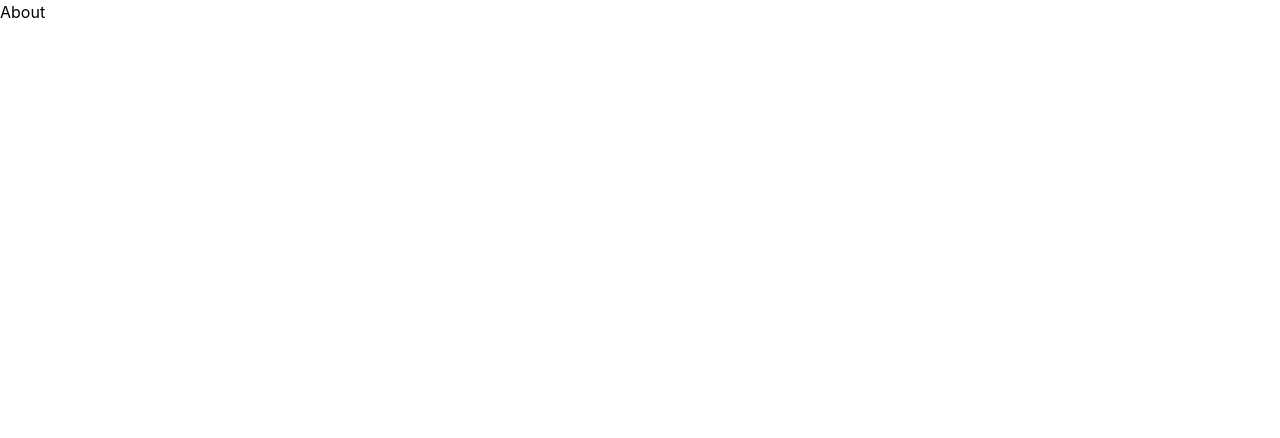
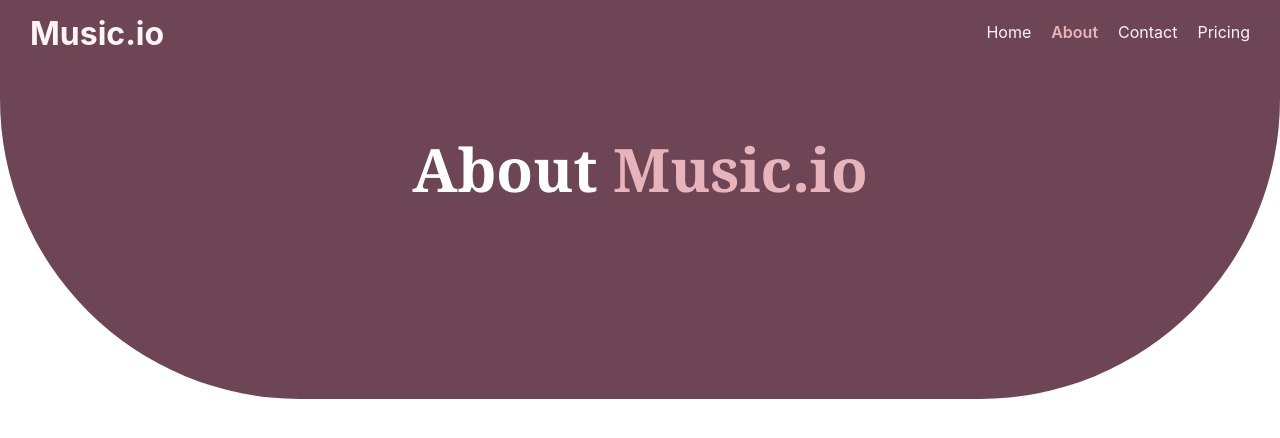
Before and after one commit to TaniaArafin/Music, a React (Create React App) app: page /about in a window 1280 px wide. Shown: the top 438 px of the page. Built offline with nearby package versions, Linux system fonts and the light colour scheme.

Commit message:
Implement Navbar component and refactor About and Header components to use it

```diff
--- a/src/Layout/About.jsx
+++ b/src/Layout/About.jsx
@@ -1,8 +1,20 @@
-const about = ()=>{
-    return(
-        <div>
-            <h1>About</h1>
+import Navbar from "./Navbar";
+import HeaderComponent from "./HeaderComponent";
+
+const About = () => {
+  return (
+    <div>
+      {/* Hero */}
+      <div className="rounded-b-[300px] bg-eggplant-800 pb-48">
+        <Navbar />
+        <div className="px-4 pt-16 text-center">
+          <h2 className="font-serif text-4xl font-bold leading-tight text-white md:text-6xl md:leading-tight">
+            About <span className="text-blossom-300">Music.io</span>
+          </h2>
         </div>
-    )
-}
-export default about;
+      </div>
+    </div>
+  );
+};
+
+export default About;
--- a/src/Layout/Header.jsx
+++ b/src/Layout/Header.jsx
@@ -1,20 +1,11 @@
 import Tagline from "./Tagline";
 import SearchBar from "./SearchBar";
-import { Link } from "react-router";
+import Navbar from "./Navbar";
 
 const Header = ({ onSearch }) => {
   return (
     <div className="rounded-b-[300px] bg-eggplant-800 pb-56">
-      <header className="flex flex-row items-start justify-between px-[30px] py-[10px] text-eggplant-500">
-        <h1 className="m-0 text-[2em] font-bold text-blossom-50">Music.io</h1>
-
-        <nav className="flex items-center gap-5 pt-[10px]">
-          <a href="/" className="text-blossom-50 no-underline hover:text-blossom-300">Home</a>
-          <Link to="/about" className="text-blossom-50 no-underline hover:text-blossom-300">About</Link>
-          <a href="/contact" className="text-blossom-50 no-underline hover:text-blossom-300">Contact</a>
-          <a href="/pricing" className="text-blossom-50 no-underline hover:text-blossom-300">Pricing</a>
-        </nav>
-      </header>
+      <Navbar />
 
       <div className="px-4 pt-20">
         <Tagline />
--- /dev/null
+++ b/src/Layout/Navbar.jsx
@@ -0,0 +1,37 @@
+import { Link, NavLink } from "react-router";
+
+const links = [
+  { to: "/", label: "Home" },
+  { to: "/about", label: "About" },
+  { to: "/contact", label: "Contact" },
+  { to: "/pricing", label: "Pricing" },
+];
+
+const Navbar = () => {
+  return (
+    <header className="flex flex-row items-start justify-between px-[30px] py-[10px]">
+      <Link to="/" className="m-0 text-[2em] font-bold text-blossom-50 no-underline">
+        Music.io
+      </Link>
+
+      <nav className="flex items-center gap-5 pt-[10px]">
+        {links.map((link) => (
+          <NavLink
+            key={link.to}
+            to={link.to}
+            end
+            className={({ isActive }) =>
+              `no-underline hover:text-blossom-300 ${
+                isActive ? "font-semibold text-blossom-300" : "text-blossom-50"
+              }`
+            }
+          >
+            {link.label}
+          </NavLink>
+        ))}
+      </nav>
+    </header>
+  );
+};
+
+export default Navbar;
```
